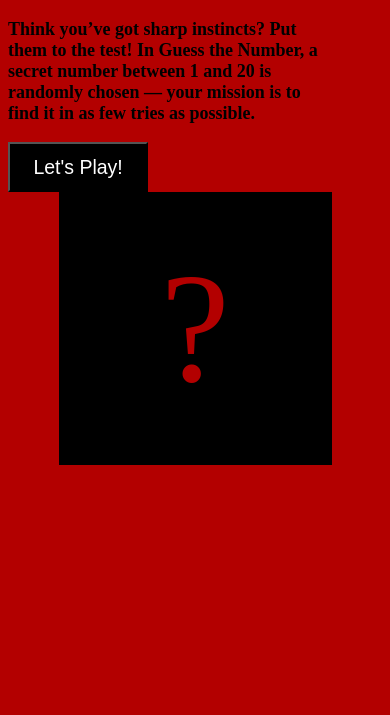
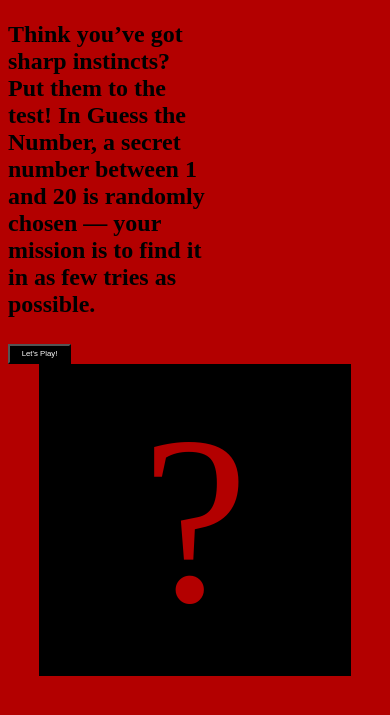
Before and after one commit to Malcom-Yingwani/Guess-The-Number, a plain HTML site: page index.html in a window 390 px wide. Shown: the part 61-776 px from the top of the page. Drawn offline with Linux system fonts and the light colour scheme.

Commit message:
Update guessingGame.css

```diff
--- a/guessingGame.css
+++ b/guessingGame.css
@@ -22,11 +22,10 @@
     max-height: 400px;
     color: rgb(179, 0, 0);
     background-color: black;
-    font-size: 20vw;
+    font-size: 15em;
     display: flex;
     justify-content: center;
     align-items: center;
-    font-size: 500px;
     margin: 0 auto; /*centers whole div horizontally*/
 }
 #play
@@ -48,30 +47,3 @@
     0%, 50%, 100% {opacity: 1;}
     25%, 75% {opacity: 0;}
 }
-/* Mobile phones */
-@media (max-width: 600px) {
-    #gameLoop {
-        font-size: large; /* smaller text for mobile */
-        width: 95%;
-    }
-    #play {
-        font-size: 5vw;
-        padding: 3vw 6vw;
-    }
-    #gameIcon {
-        font-size: 40vw;
-        width: 70vw;
-        height: 70vw;
-    }
-}
-
-/* Larger desktops */
-@media (min-width: 1200px) {
-    #gameLoop {
-        font-size: xx-large;
-    }
-    #play {
-        font-size: 1.5rem;
-        padding: 1rem 2rem;
-    }
-}
```
